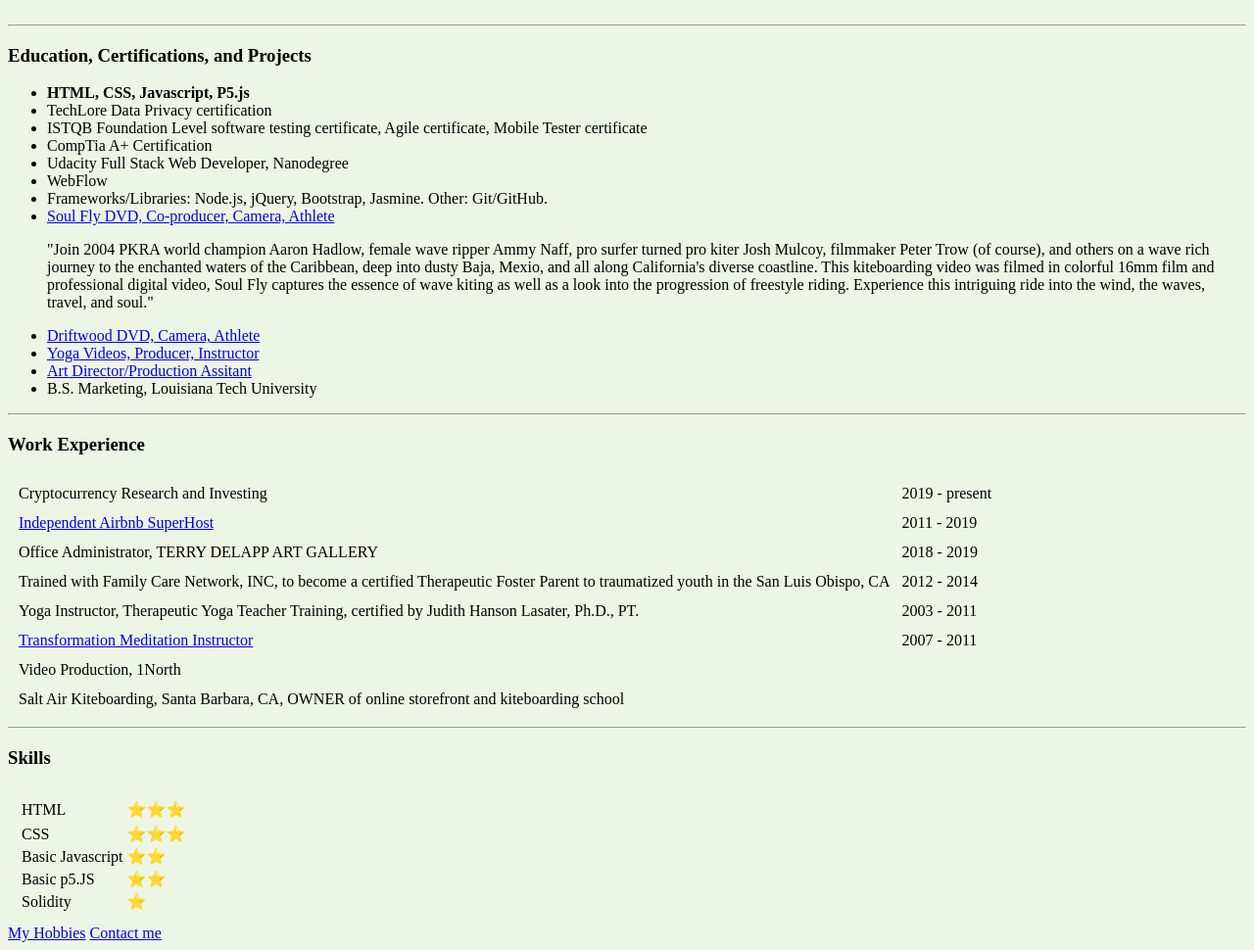
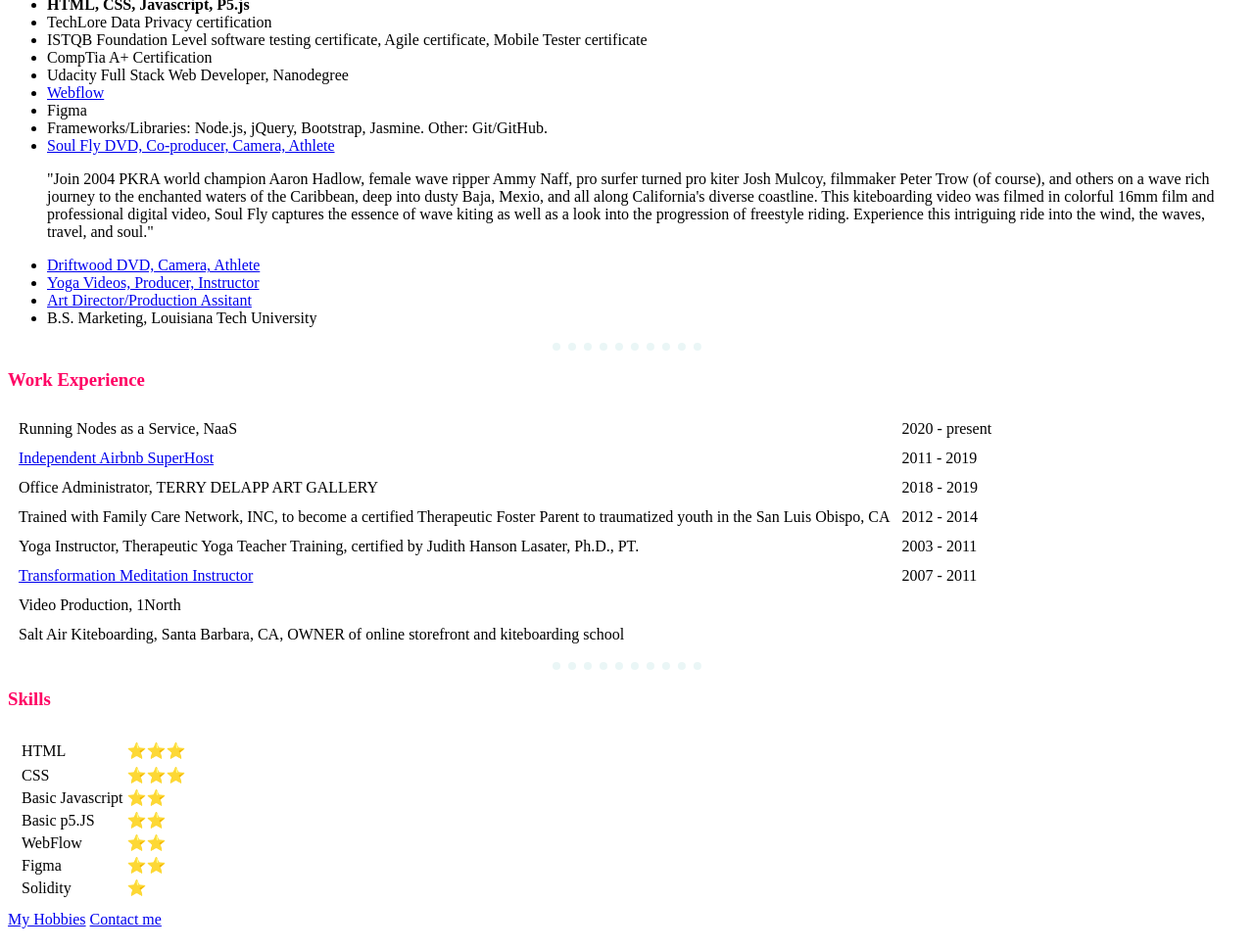
Before and after one commit to amynaff/CV, a plain HTML site: page index.html in a window 1280 px wide. Shown: the part 410-1380 px from the top of the page at 98% size. Drawn offline with Linux system fonts and the light colour scheme.

Commit message:
Add files via upload

```diff
--- /dev/null
+++ b/css/styles.css
@@ -0,0 +1,25 @@
+
+
+  body {
+    background-color: #FFFFFF;
+    width: 10;
+}
+
+  hr {
+
+    border-style: none;
+    border-top: dotted;
+    border-width: 8px;
+    border-color: #EAF6F6;
+    width: 12%;
+}
+
+
+h1 {
+  color: #66BFBF;
+
+}
+
+h3 {
+  color: #FF0063;
+}
--- a/index.html
+++ b/index.html
@@ -4,12 +4,13 @@
 <head>
   <meta charset="utf-8">
   <title>Amy's Personal site</title>
+  <link rel="stylesheet" href="css/styles.css">
 </head>
 
-<body style="background-color: #EDF6E5;">
+<body>
   <table cellspacing="20">
     <th>
-    <td><img src="images/kitesurfing-modified.png" alt="amy naff"></td>
+    <td><img src="images/cropped_profile.png" alt="amy naff"></td>
     <td>
       <h1>Amy Naff</h1>
       <p><em>Cybersecurity, Web Development, Video Production, Sales, Customer Service</em></p>
@@ -31,7 +32,8 @@
     <li>ISTQB Foundation Level software testing certificate, Agile certificate, Mobile Tester certificate</li>
     <li>CompTia A+ Certification</li>
     <li>Udacity Full Stack Web Developer, Nanodegree</li>
-    <li>WebFlow</li>
+    <li><a href="auto-body.webflow.io">Webflow</a></li>
+    <li>Figma</li>
     <li>Frameworks/Libraries: Node.js, jQuery, Bootstrap, Jasmine. Other: Git/GitHub.</li>
     <li><a href="https://www.gettyimages.com/detail/news-photo/amy-naff-co-producer-soul-fly-and-peter-trow-director-news-photo/105900027/">Soul Fly DVD, Co-producer, Camera, Athlete</a>
       <p>"Join 2004 PKRA world champion Aaron Hadlow, female wave ripper Ammy Naff, pro surfer turned pro kiter Josh Mulcoy, filmmaker Peter Trow (of course), and others on a wave rich journey to the enchanted waters of the Caribbean, deep into dusty Baja, Mexio, and all along California's diverse coastline. This kiteboarding video was filmed in colorful 16mm film and professional digital video, Soul Fly captures the essence of wave kiting as well as a look into the progression of freestyle riding. Experience this intriguing ride into the wind, the waves, travel, and soul."</p>
@@ -45,8 +47,8 @@
   <h3>Work Experience</h3>
   <table cellspacing="10">
     <tr>
-      <td>Cryptocurrency Research and Investing</td>
-      <td>2019 - present</td>
+      <td>Running Nodes as a Service, NaaS</td>
+      <td>2020 - present</td>
     </tr>
     <tr>
       <td><a href="https://www.airbnb.com/users/show/1040003">Independent Airbnb SuperHost</a></td>
@@ -100,6 +102,14 @@
             <td>&#11088;&#11088;</td>
           </tr>
           <tr>
+            <td>WebFlow</td>
+            <td>&#11088;&#11088;</td>
+          </tr>
+          <tr>
+            <td>Figma</td>
+            <td>&#11088;&#11088;</td>
+          </tr>
+          <tr>
             <td>Solidity</td>
             <td>&#11088;</td>
           </tr>
```
Also changed, not shown: contactme.html (+3 -2 lines), hobbies.html (+2 -0 lines), images/cropped_profile.png (added).
